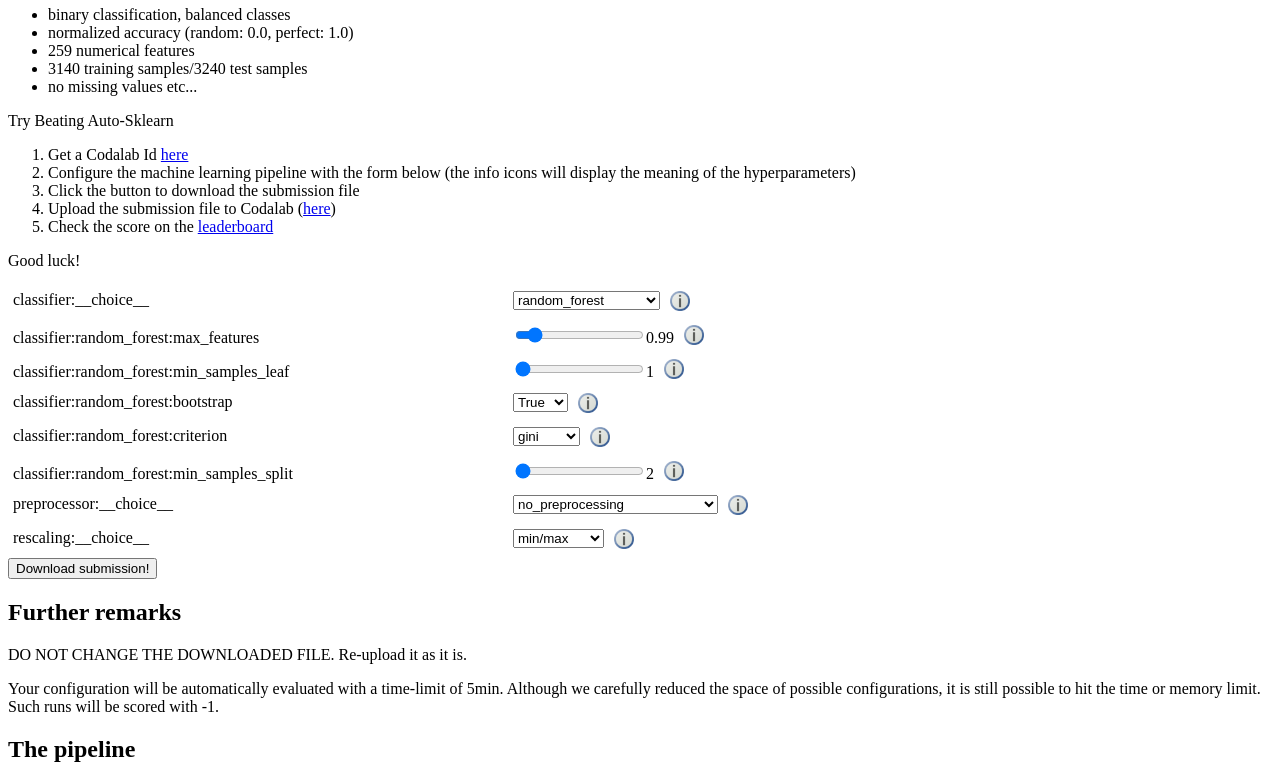
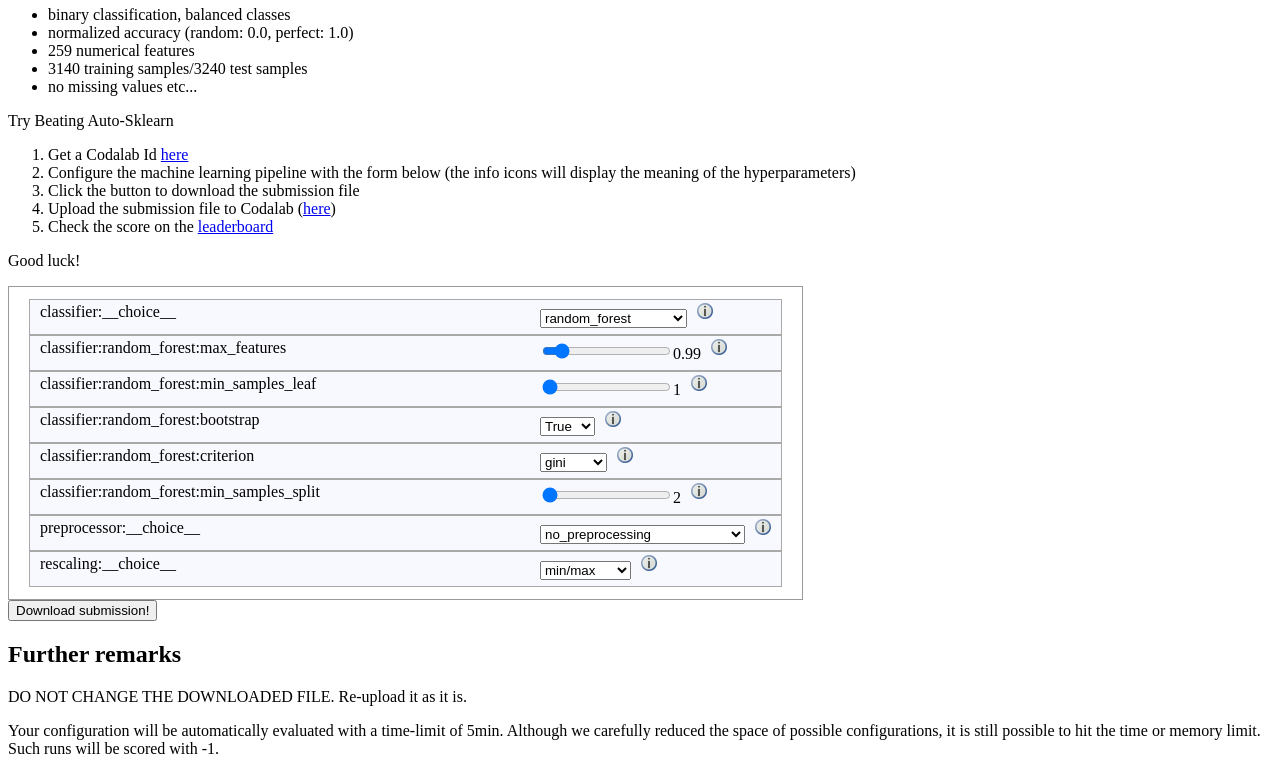
Before and after one commit to smohsinali/paramSettingHTML, a plain HTML site: page index.html in a window 1280 px wide. Shown: the part 600-1375 px from the top of the page. Drawn offline with Linux system fonts and the light colour scheme.

Commit message:
fix log vals

```diff
--- a/css/index.css
+++ b/css/index.css
@@ -1,10 +1,23 @@
+.hyParams{
+    display: table;
+    /*width: 100%;*/
+    border: 1px solid #999999;
+    padding: 12px 20px;
+
+}
+
 .varaible {
     padding: 5px;
-    height: 24px;
+    height: 28px;
+    border: 1px solid darkgrey;
+    padding: 3px 10px;
+    background-color: ghostwhite;
 }
 
 .varName {
     width: 500px;
+    vertical-align: super;
+
 }
 
 .varInfo {
--- a/index.html
+++ b/index.html
@@ -40,7 +40,7 @@
 
     <p>Good luck!</p>
 
-    <div id="params"></div>
+    <div class="hyParams" id="params"></div>
     <button type="button" onclick="generate_params()">Download submission!</button>
 
     <h2>Further remarks</h2>
--- a/js/main.js
+++ b/js/main.js
@@ -73,7 +73,7 @@ function buildContinuous(obj, curr_obj) {
 
     var info_img = $('<img></img>').attr({
         src: 'info.png',
-        width: '20px',
+        width: '16px',
         'vertical-align': 'text-bottom'
     }).appendTo(info_div);
 
@@ -128,7 +128,7 @@ function buildCategorical(obj, curr_obj) {
     var info_div = $("<a class='varInfo' href='#'></a>").css({"display": "inline-block"});
 
     var combo = $("<select ></select>").attr({
-        id: curr_obj
+        id: curr_obj,
     });
 
     $.each(obj[curr_obj].values, function (i, el) {
@@ -136,7 +136,6 @@ function buildCategorical(obj, curr_obj) {
         combo.append("<option>" + el + "</option>");
 
     });
-
     //console.log(curr_obj, obj[curr_obj].values.length);
 
 
@@ -155,7 +154,7 @@ function buildCategorical(obj, curr_obj) {
 
     var info_img = $('<img></img>').attr({
         src: 'info.png',
-        width: '20px',
+        width: '16px',
         'vertical-align': 'text-bottom'
     }).appendTo(info_div);
 
@@ -377,7 +376,7 @@ function generate_params() {
     file.push(JSON.stringify(result));
     zip.file('hp.json', JSON.stringify(result, null, '\t'));
 
-    zip.generateAsync({type:"blob"})
+    zip.generateAsync({type:"application/javascript"})
         .then(function(content) {
             saveAs(content, 'hp_' + utc + '.json.zip');
         });
```
